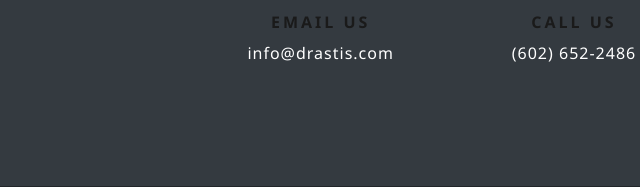
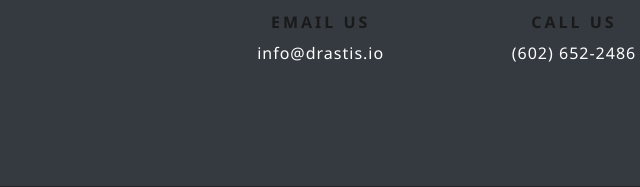
Before and after one commit to csmartinez/Drastis, a plain HTML site: page index.html in a window 1280 px wide. Shown: the part 2720-2907 px from the top of the page, 66-706 px from the left. Drawn offline with nearby package versions, Linux system fonts and the light colour scheme.

Commit message:
update email address

```diff
--- a/index.html
+++ b/index.html
@@ -296,7 +296,7 @@
                         <div class="col-md-4 text-center mb-4">
                             <i class="fas fa-envelope fa-3x text-primary mb-3"></i>
                             <h5>Email Us</h5>
-                            <p>info@drastis.com</p>
+                            <p>info@drastis.io</p>
                         </div>
                         <div class="col-md-4 text-center mb-4">
                             <i class="fas fa-phone fa-3x text-primary mb-3"></i>
```
